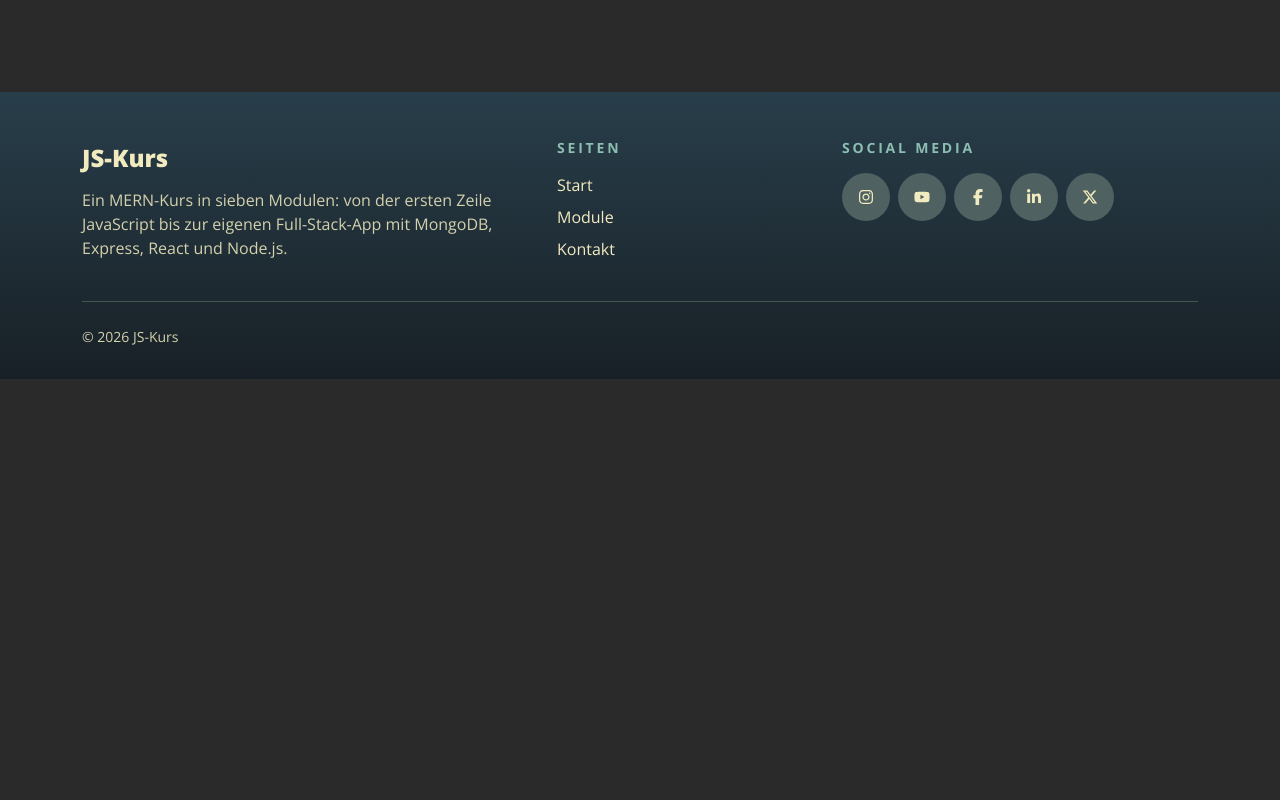
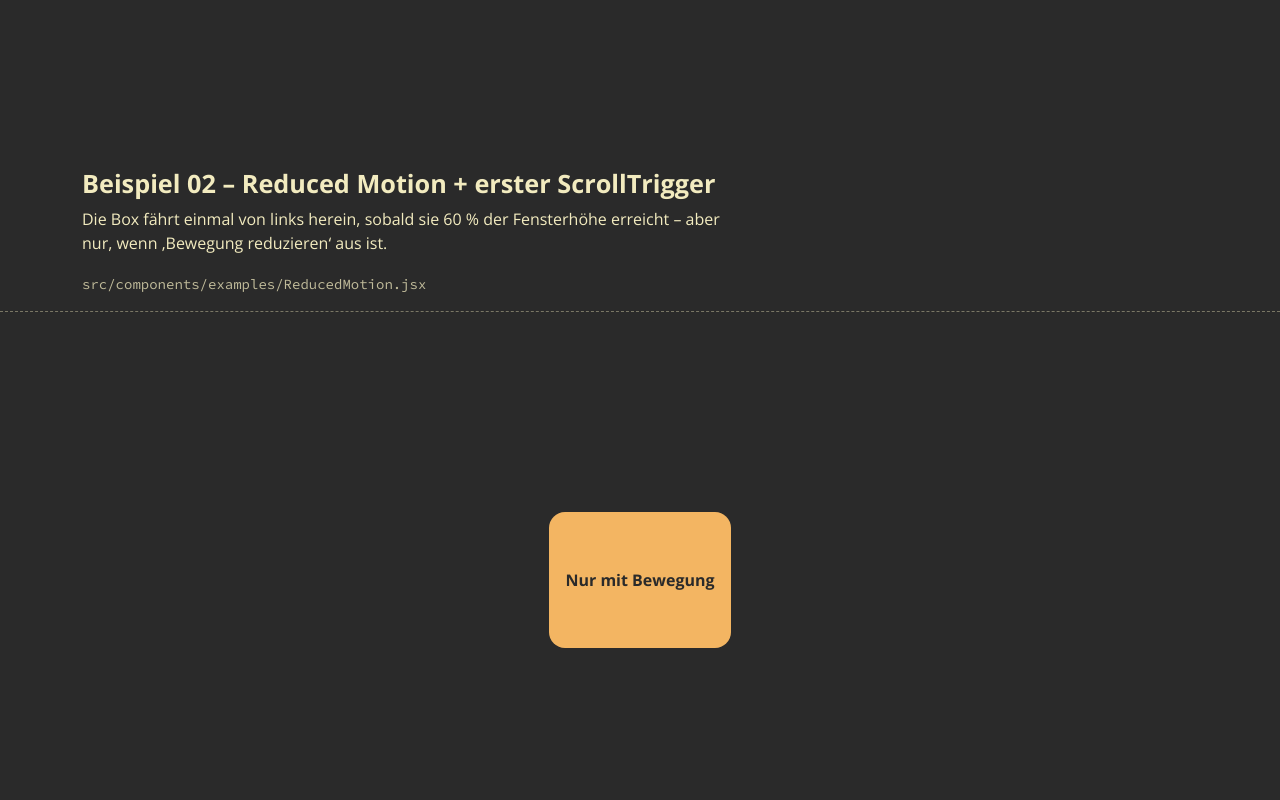
Before and after one commit to gkontra/mern-nextjs-app, a React (Vite) app in the folder frontend/: page /examples in a window 1280 px wide. Shown: the part 1500-2300 px from the top of the page. Before the commit the page ends 1879 px from the top, so only its background shows below. Built offline with nearby package versions, Linux system fonts and the light colour scheme.

Commit message:
feat: add example reduced-motion

```diff
--- /dev/null
+++ b/frontend/src/components/examples/ReducedMotion.jsx
@@ -0,0 +1,34 @@
+import { useRef } from 'react';
+import { gsap, useGSAP } from '../../lib/gsap';
+
+const ReducedMotion = (props) => {
+  const { markers = false } = props;
+  const containerRef = useRef(null);
+
+  useGSAP(
+    () => {
+      const mm = gsap.matchMedia();
+
+      mm.add('(prefers-reduced-motion: no-preference)', () => {
+        gsap.from('.box', {
+          x: -300,
+          opacity: 0,
+          duration: 1,
+          ease: 'power3.out',
+          scrollTrigger: { trigger: '.box', start: 'top 60%', markers },
+        });
+      });
+
+      return () => mm.revert();
+    },
+    { scope: containerRef },
+  );
+
+  return (
+    <div ref={containerRef} className="m-example-reduced-motion example-reduced-motion">
+      <p className="box">Nur mit Bewegung</p>
+    </div>
+  );
+};
+
+export default ReducedMotion;
--- a/frontend/src/pages/ExamplesPage.jsx
+++ b/frontend/src/pages/ExamplesPage.jsx
@@ -1,5 +1,6 @@
 import { useState } from 'react';
 import TweenOnMount from '../components/examples/TweenOnMount';
+import ReducedMotion from '../components/examples/ReducedMotion';
 
 const EXAMPLES = [
   {
@@ -8,6 +9,13 @@ const EXAMPLES = [
     text: 'gsap.from() animiert die Box einmal beim Laden der Seite – ohne ScrollTrigger. Der Button spielt sie erneut ab.',
     file: 'TweenOnMount.jsx',
     Example: TweenOnMount,
+  },
+  {
+    number: '02',
+    title: 'Reduced Motion + erster ScrollTrigger',
+    text: 'Die Box fährt einmal von links herein, sobald sie 60 % der Fensterhöhe erreicht – aber nur, wenn ‚Bewegung reduzieren‘ aus ist.',
+    file: 'ReducedMotion.jsx',
+    Example: ReducedMotion,
   },
 ];
 
--- /dev/null
+++ b/frontend/src/styles/components/_example-reduced-motion.scss
@@ -0,0 +1,12 @@
+@use '../abstracts' as *;
+
+.m-example-reduced-motion {
+  @include example-stage($example-stage-min-height-compact);
+  align-items: start;
+  overflow-x: clip;
+  padding-block-start: $example-stage-offset-top;
+
+  .box {
+    @include example-box($color-4);
+  }
+}
--- a/frontend/src/styles/components/_index.scss
+++ b/frontend/src/styles/components/_index.scss
@@ -28,3 +28,4 @@
 @forward 'examples-page';
 
 @forward 'example-tween-on-mount';
+@forward 'example-reduced-motion';
```
